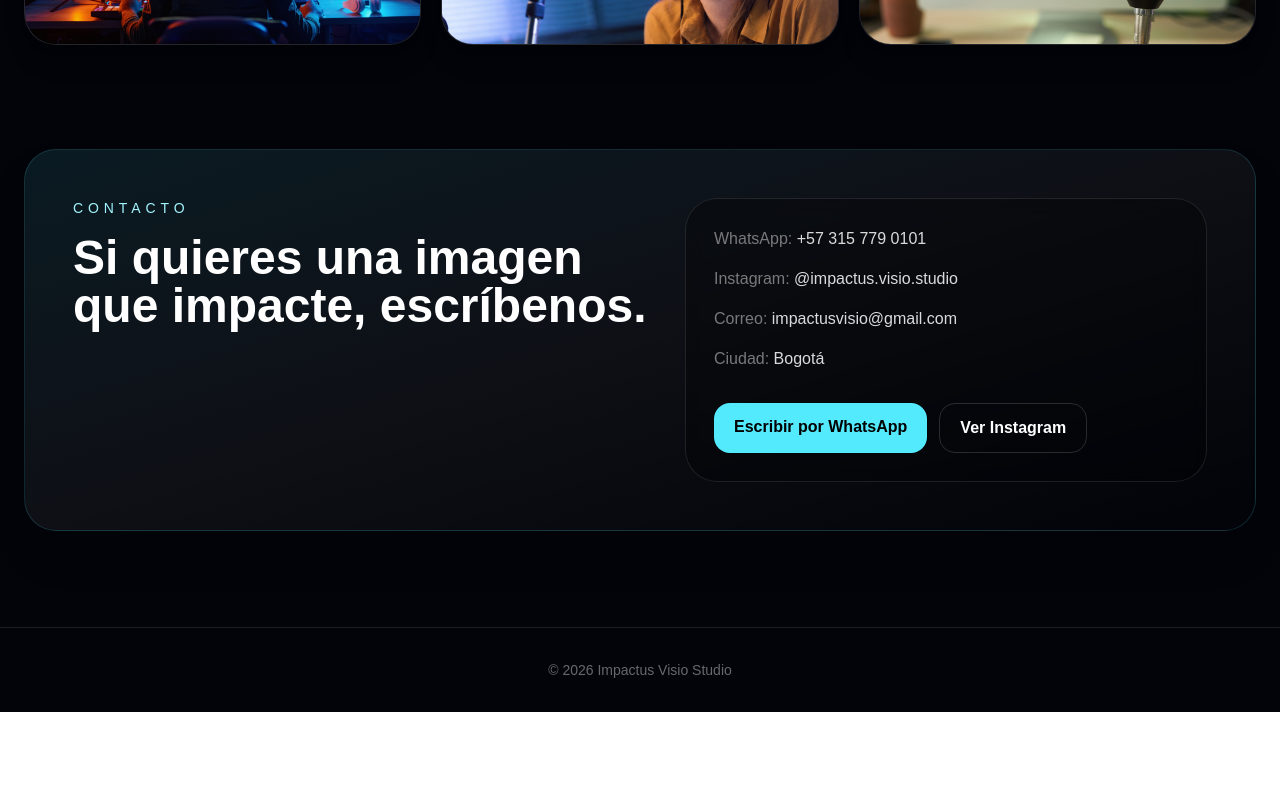
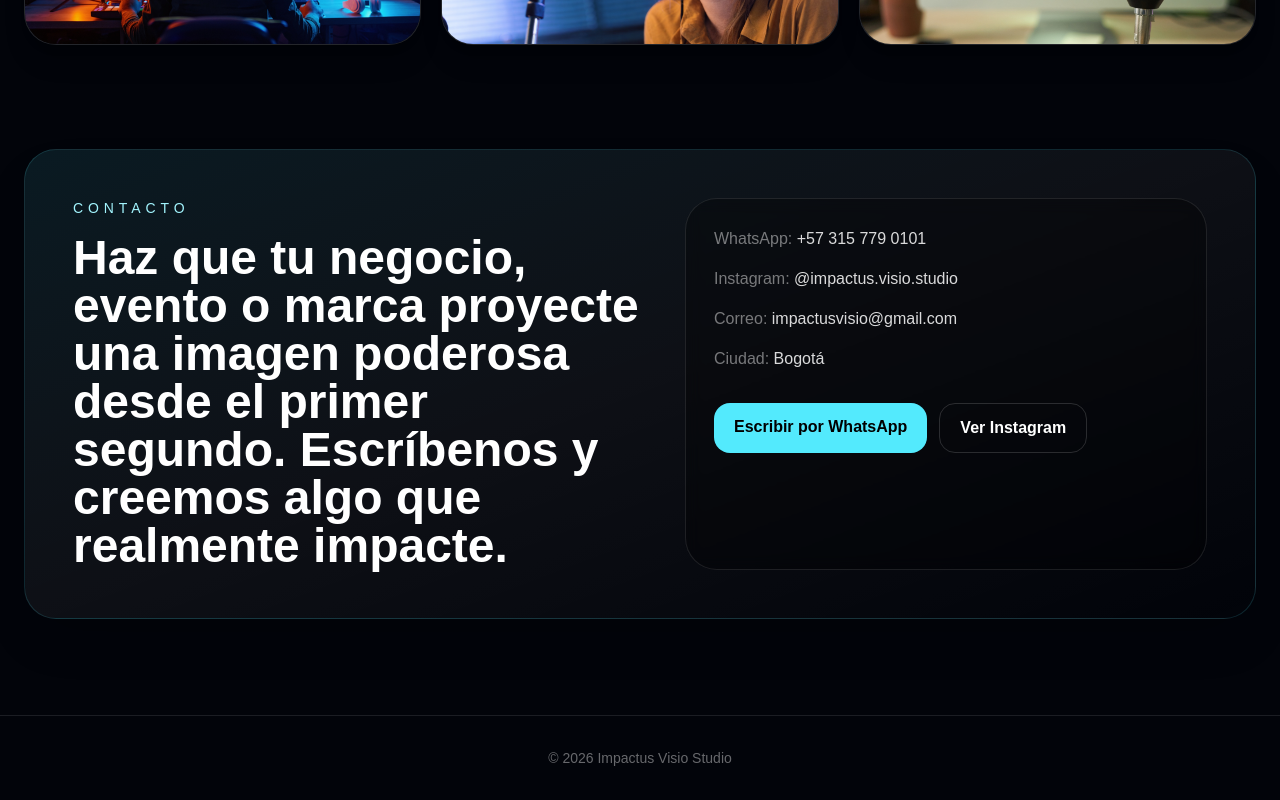
Before and after one commit to djstevedupre-cyber/impactus-visio-studio-web, a Next.js app: page / in a window 1280 px wide. Shown: the part 3637-4437 px from the top of the page. Before the commit the page ends 4349 px from the top, so only its background shows below. Built offline with nearby package versions, Linux system fonts and the light colour scheme.

Commit message:
Update page.tsx

```diff
--- a/app/page.tsx
+++ b/app/page.tsx
@@ -305,7 +305,7 @@ export default function Home() {
                   Contacto
                 </p>
                 <h2 className="mt-4 max-w-3xl text-3xl font-bold md:text-5xl">
-                  Si quieres una imagen que impacte, escríbenos.
+                  Haz que tu negocio, evento o marca proyecte una imagen poderosa desde el primer segundo. Escríbenos y creemos algo que realmente impacte.
                 </h2>
               </div>
 
```
